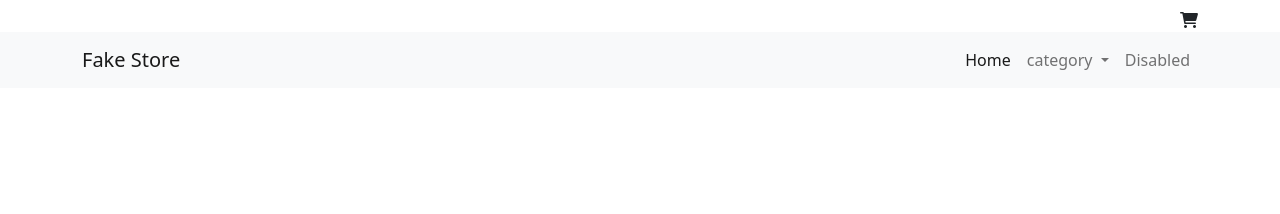
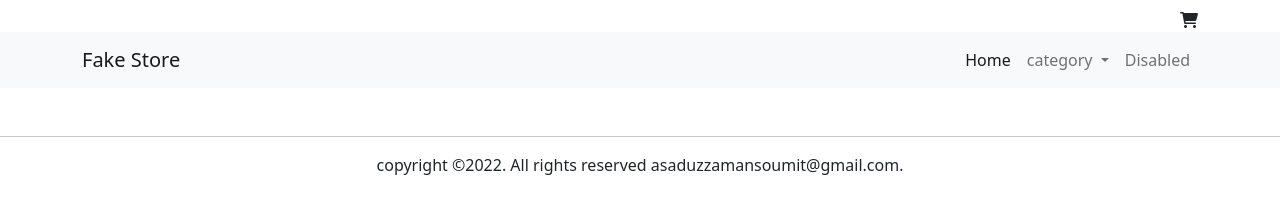
Before and after one commit to asaduzzaman599/fake-store-api-es6, a plain HTML site: page index.html in a window 1280 px wide. Drawn offline with nearby package versions, Linux system fonts and the light colour scheme; no server answers.

Commit message:
info added

```diff
--- a/index.html
+++ b/index.html
@@ -100,6 +100,12 @@
 
         </section>
     </main>
+    <footer class="mt-5">
+      <hr>
+      <p class="text-center">
+        copyright &copy;2022. All rights reserved asaduzzamansoumit@gmail.com.
+      </p>
+    </footer>
     <script src="https://cdn.jsdelivr.net/npm/bootstrap@5.1.3/dist/js/bootstrap.bundle.min.js" integrity="sha384-ka7Sk0Gln4gmtz2MlQnikT1wXgYsOg+OMhuP+IlRH9sENBO0LRn5q+8nbTov4+1p" crossorigin="anonymous"></script>
     <script src="js/app.js"></script>
 </body>
```
Also changed, not shown: 1 other file.
